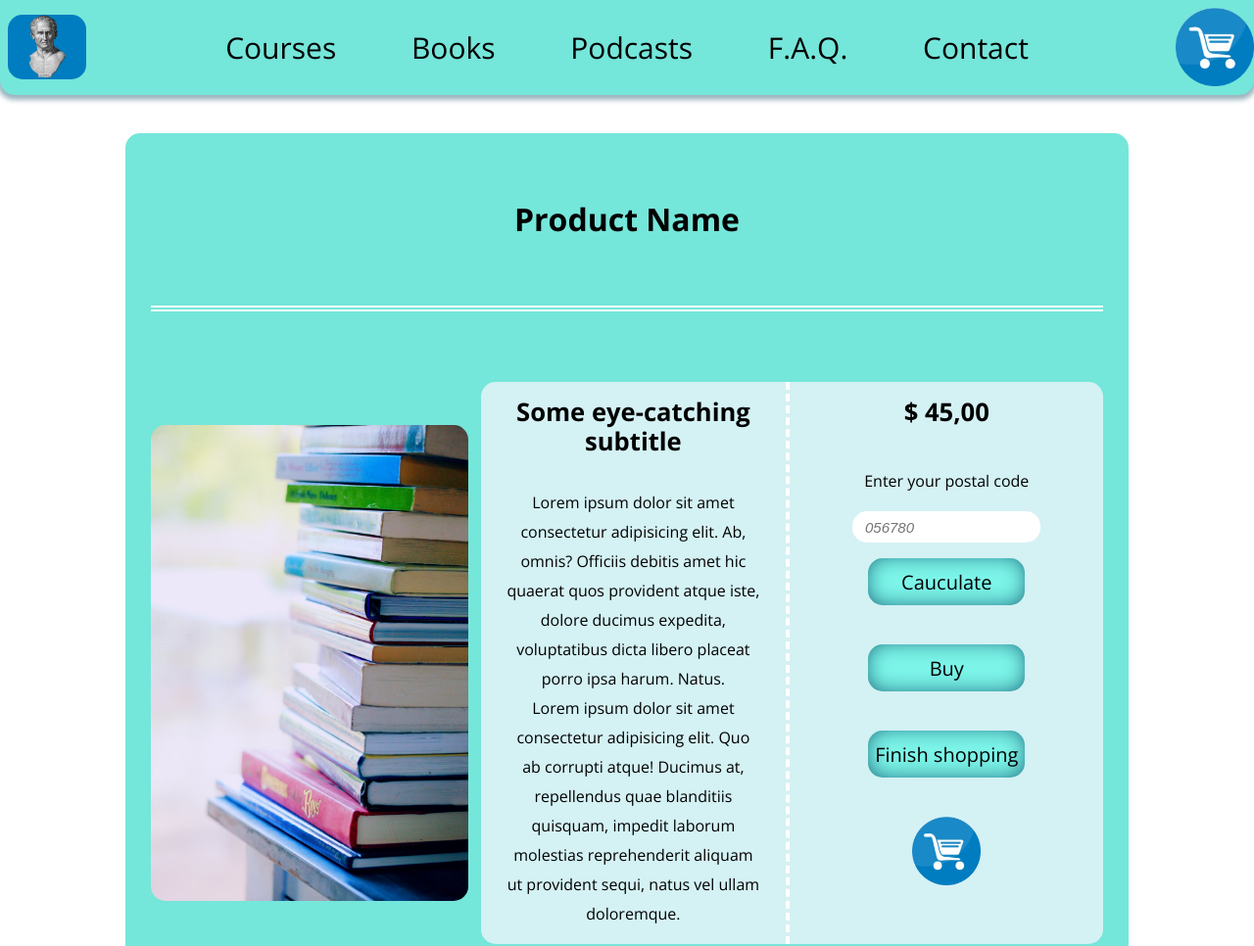
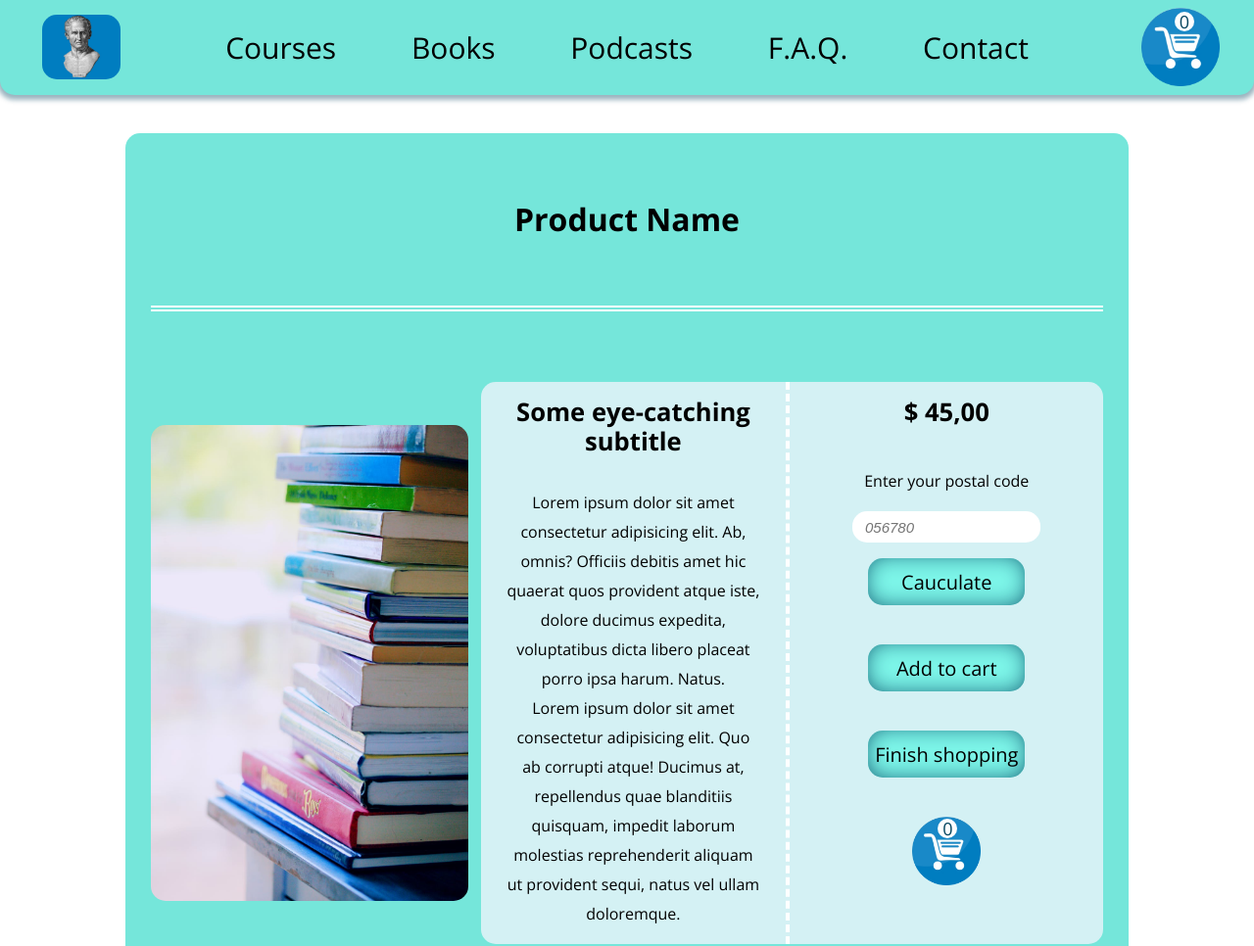
Before and after one commit to fabricioffa/Latin-is-not-dead, a website with bundled scripts: page product.html in a window 1280 px wide. Shown: the top 966 px of the page at 98% size. Built offline with nearby package versions, Linux system fonts and the light colour scheme.

Commit message:
Add to cart functional

```diff
--- a/assets/css/global.css
+++ b/assets/css/global.css
@@ -19,6 +19,7 @@
     --global-radius: 15px;
     --global-box-shadow: -1px 5px 23px 5px rgba(5,68,94,0.40);
     --global-box-shadow-on-hover : -1px 5px 23px 15px rgba(5,68,94,0.40);
+    --items-counter: '0';
 }
 
 * {
--- a/assets/css/menu.css
+++ b/assets/css/menu.css
@@ -1,6 +1,6 @@
 .menu-container {
   display: flex;
-  justify-content: space-between;
+  justify-content: space-around;
   align-items: center;
 
   position: fixed;
@@ -19,9 +19,42 @@
   width: max(80px, 5vw);
 }
 
+.cart-container {
+  position: relative;
+}
 
-.menu img:hover {
-  transform: scale(1.1);
+.cart-container::after{
+  content: var(--items-counter);
+  position: absolute;
+  top: 12%;
+  right: 30%;
+  z-index: 5;
+  border-radius: 50%;
+  height: 20px;
+  width: 20px;
+  background-color: #fff;
+  font-size: 18px;
+  text-align: center ;
+  line-height: 20px;
+  color: var(--dark-secondary-color);
+}
+
+.price-info .cart-container::after {
+  top: 2%;
+  right: 46.5%;
+}
+
+.cart-container:hover::after {
+  transform: scale(.8);
+}
+
+
+.cart-container img:hover {
+  transform: scale(.9);
+}
+
+.cart {
+  width: max(70px, 5vw);
 }
 
 .menu ul {
@@ -54,9 +87,6 @@
   transform: translateY(-2vh);
 }
 
-.cart {
-  width: max(70px, 5vw);
-}
 
 
 /* -=======
--- a/assets/js/main.js
+++ b/assets/js/main.js
@@ -8,6 +8,8 @@ const slideBtns = document.querySelectorAll(".slide-btn");
 const questions = document.querySelectorAll(".question");
 const arrowUp = document.querySelector(".arrow-up");
 const hamburgerToggle = document.querySelector("#hamburger-toggle");
+const addToCartBtn = document.querySelector('.price-info button:nth-last-of-type(2)');
+
 
 const formValidator = new FormValidator(contactUs);
 
@@ -98,3 +100,25 @@ questions.forEach((question) =>
     answer.style.display = "none";
   })
   );
+
+  // Product
+
+
+  addToCartBtn?.addEventListener('click', (e) => {
+
+    if (addToCartBtn.innerText === 'Continue') {
+      window.location.href = '/index.html';
+      return;
+    }
+
+      let itemsCounter = getComputedStyle(document.documentElement)
+      .getPropertyValue('--items-counter').replace(/"|"/g, '');
+
+    console.log(itemsCounter)
+
+    document.documentElement.style
+    .setProperty('--items-counter', `\'${++itemsCounter}\'`);
+
+    addToCartBtn.innerText = 'Continue';
+
+  });
--- a/product.html
+++ b/product.html
@@ -48,7 +48,7 @@
             <li><a href="./index.html#contact">Contact</a></li>
           </ul>
         </nav>
-        <a href="#"><img class="cart" src="./assets/img/cart-modified.png" alt="Shopping cart" /></a>
+        <a class="cart-container" href="#"><img class="cart" src="./assets/img/cart-modified.png" alt="Shopping cart" /></a>
       </div>
     </aside>
 
@@ -82,11 +82,11 @@
                   <button>Cauculate</button>
                 </div>
 
-                <button>Buy</button>
+                <button>Add to cart</button>
 
                 <button>Finish shopping</button>
 
-                <a href="#"><img class="cart" src="./assets/img/cart-modified.png" alt="Shopping cart" /></a>
+                <a class="cart-container" href="#"><img class="cart" src="./assets/img/cart-modified.png" alt="Shopping cart" /></a>
               </div>
             </div>
           </div>
```
Also changed, not shown: index.html (+1 -1 lines). Lines whose indentation alone changed are shown as unchanged.
